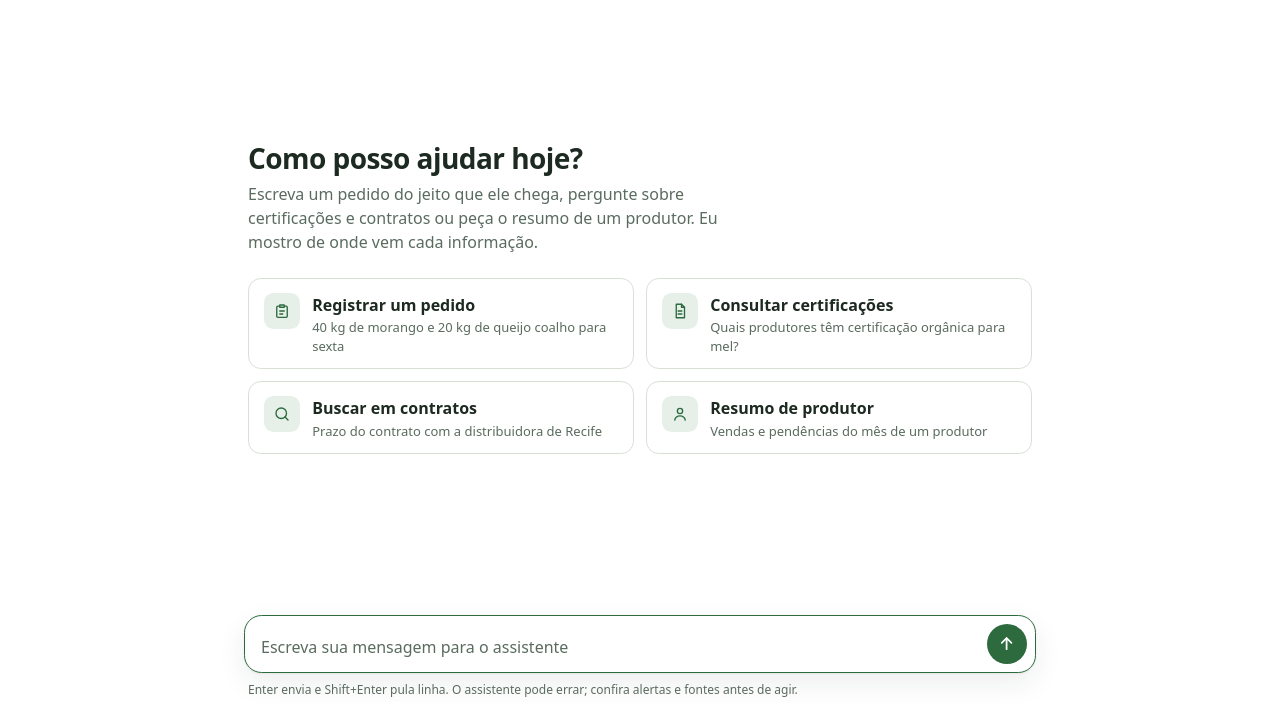
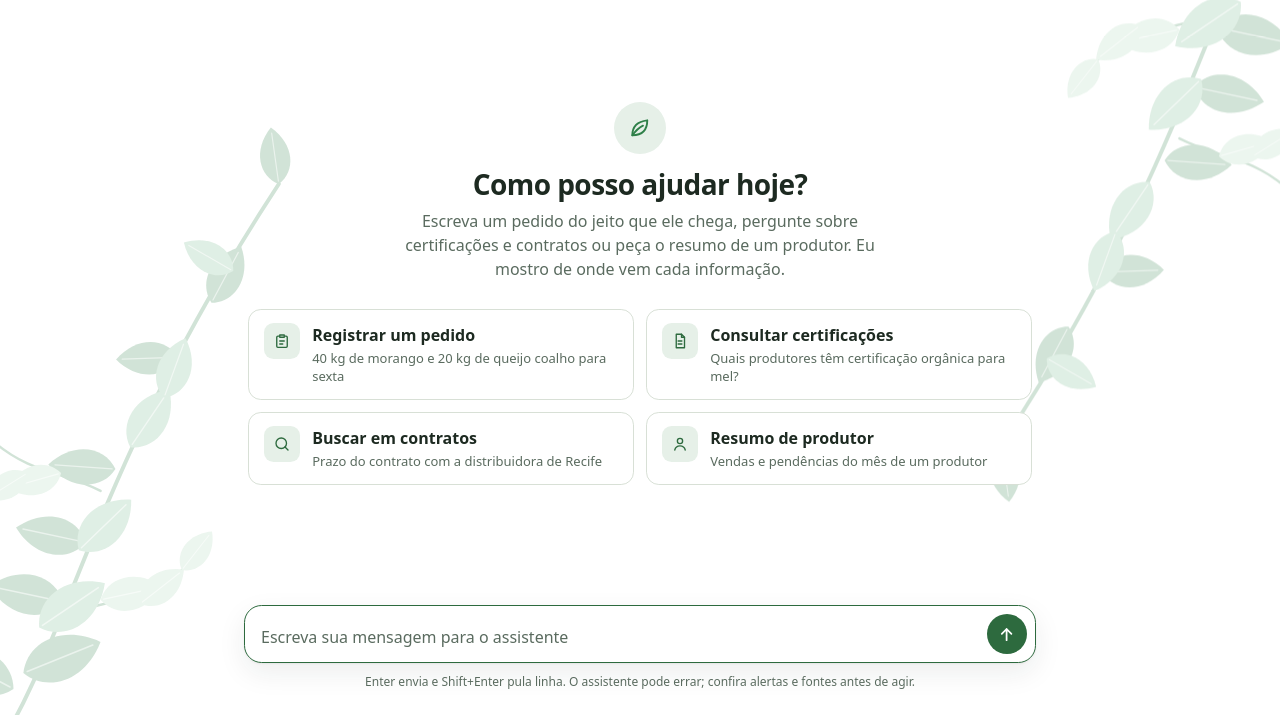
Before and after one commit to DaviidCarvallho/Sauter-sabor-da-terra, a plain HTML site: page static/index.html in a window 1280 px wide. Shown: the part 85-800 px from the top of the page. Drawn offline with Linux system fonts and the light colour scheme; no server answers.

Commit message:
style(frontend): centraliza as boas-vindas e adiciona folhas decorativas ao fundo
Enquadramento: bloco de boas-vindas centralizado, marca de folha acima
do título, mais respiro abaixo do campo de mensagem e dica centralizada.
Decoração: ilustração SVG de galhos nas laterais (fundo branco, tons de
verde, baixa opacidade), atrás do conteúdo, sem bloquear cliques e
oculta em telas com até 64rem. Só CSS/HTML/SVG; nenhuma lógica alterada.

Co-Authored-By: Claude Sonnet 5.5 <noreply@anthropic.com>

```diff
--- a/static/css/style.css
+++ b/static/css/style.css
@@ -133,7 +133,7 @@ svg {
   display: flex;
   flex-direction: column;
   gap: 0.75rem;
-  padding: 0 1.25rem 1rem;
+  padding: 0 1.25rem 1.5rem;
 }
 
 .chat__stage { position: relative; flex: 1; min-height: 0; display: flex; }
@@ -312,9 +312,11 @@ svg {
 .message--system { align-self: center; font-size: 0.8125rem; color: var(--ink-soft); }
 
 /* boas-vindas */
-.welcome { margin: auto 0; padding: 1rem 0; animation: none; }
+.welcome { margin: auto 0; padding: 1rem 0; text-align: center; animation: none; }
+.welcome__leaf { display: inline-grid; place-items: center; width: 3.25rem; height: 3.25rem; margin-bottom: 0.9rem; color: var(--accent); background: var(--leaf-soft); border-radius: 50%; }
+.welcome__leaf svg { width: 1.6rem; height: 1.6rem; }
 .welcome__title { margin: 0 0 0.5rem; font-size: 1.75rem; line-height: 1.15; letter-spacing: -0.02em; }
-.welcome__text { margin: 0 0 1.5rem; max-width: 52ch; color: var(--ink-soft); }
+.welcome__text { margin: 0 auto 1.75rem; max-width: 52ch; color: var(--ink-soft); }
 
 .suggestions { list-style: none; margin: 0; padding: 0; display: grid; grid-template-columns: repeat(2, minmax(0, 1fr)); gap: 0.75rem; }
 .suggestion {
@@ -441,7 +443,7 @@ svg {
 .send:hover:not(:disabled) { background: var(--leaf-strong); }
 .send:disabled { opacity: 0.45; cursor: not-allowed; }
 
-.composer__hint { margin: 0.5rem 0.25rem 0; font-size: 0.75rem; color: var(--ink-soft); }
+.composer__hint { margin: 0.6rem 0.25rem 0; font-size: 0.75rem; text-align: center; color: var(--ink-soft); }
 
 :focus-visible { outline: 3px solid var(--leaf-ink); outline-offset: 2px; }
 .composer textarea:focus-visible { outline: none; }
@@ -472,6 +474,24 @@ svg {
   .composer__hint { display: none; }
 }
 
+/* ---------- decoração: folhas nas laterais (só telas largas; puramente visual) ---------- */
+body::before,
+body::after {
+  content: "";
+  position: fixed;
+  z-index: -1;
+  width: 26rem;
+  height: 43.4rem;
+  background: url("/img/folhas.svg") no-repeat center / contain;
+  opacity: 0.22;
+  pointer-events: none;
+}
+body::before { left: -3rem; bottom: -4rem; }
+body::after { right: -3rem; top: -4rem; transform: rotate(180deg); }
+@media (max-width: 64rem) {
+  body::before, body::after { display: none; }
+}
+
 @media (prefers-reduced-motion: reduce) {
   .message { animation: none; }
   .typing__dots span { animation: none; opacity: 0.7; }
--- a/static/index.html
+++ b/static/index.html
@@ -29,6 +29,7 @@
     <div class="chat__stage">
       <ol class="messages" id="messages" aria-live="polite" aria-label="Conversa com o assistente">
         <li class="welcome" id="welcome">
+          <span class="welcome__leaf" aria-hidden="true"><svg viewBox="0 0 24 24"><path d="M5 19c0-8 5-13 14-14 0 9-5 14-14 14z"/><path d="M5 19c3-4 6-7 10-9"/></svg></span>
           <h2 class="welcome__title">Como posso ajudar hoje?</h2>
           <p class="welcome__text">
             Escreva um pedido do jeito que ele chega, pergunte sobre certificações e contratos
```
Also changed, not shown: static/img/folhas.svg (added), 1 other file.
